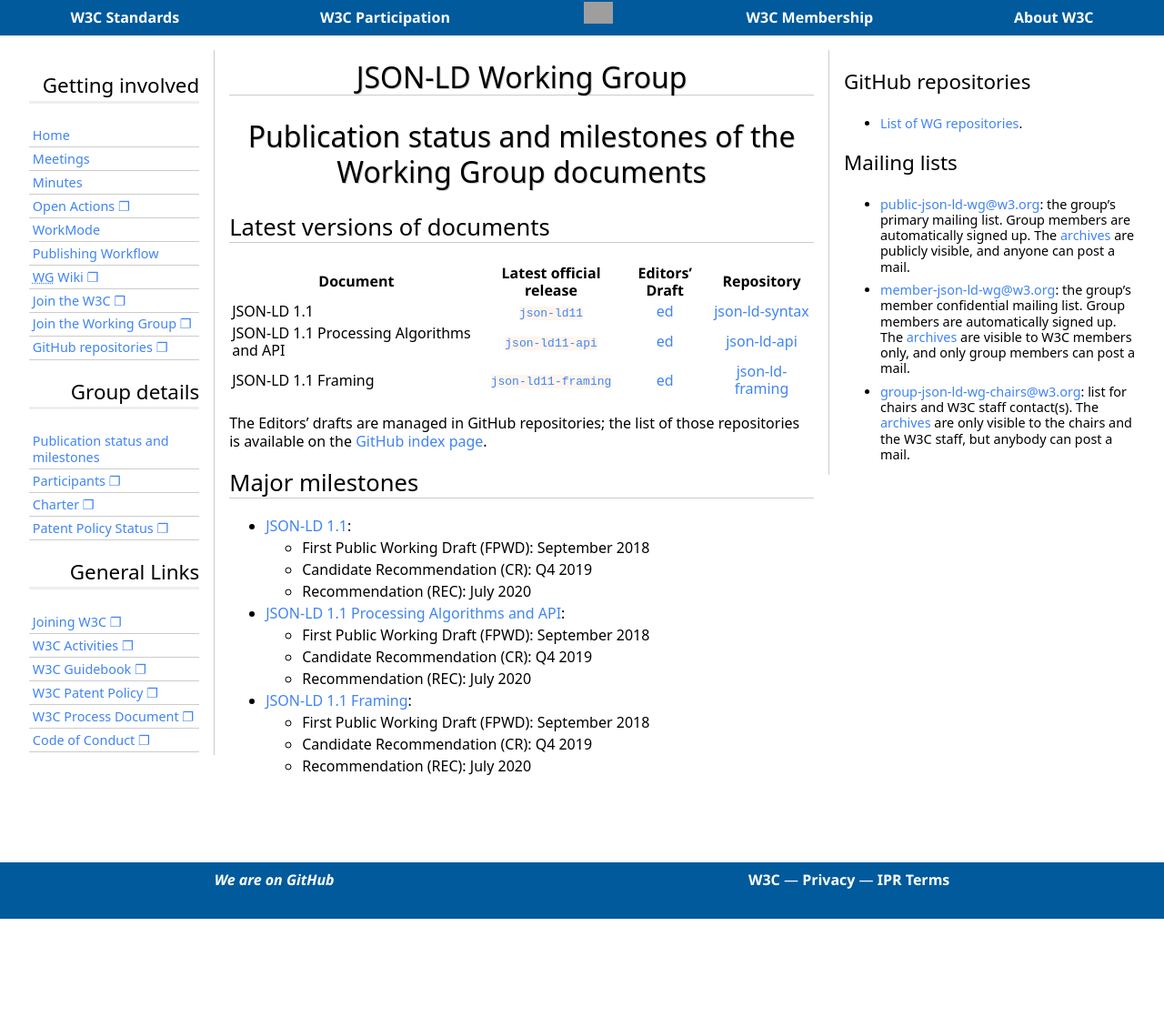
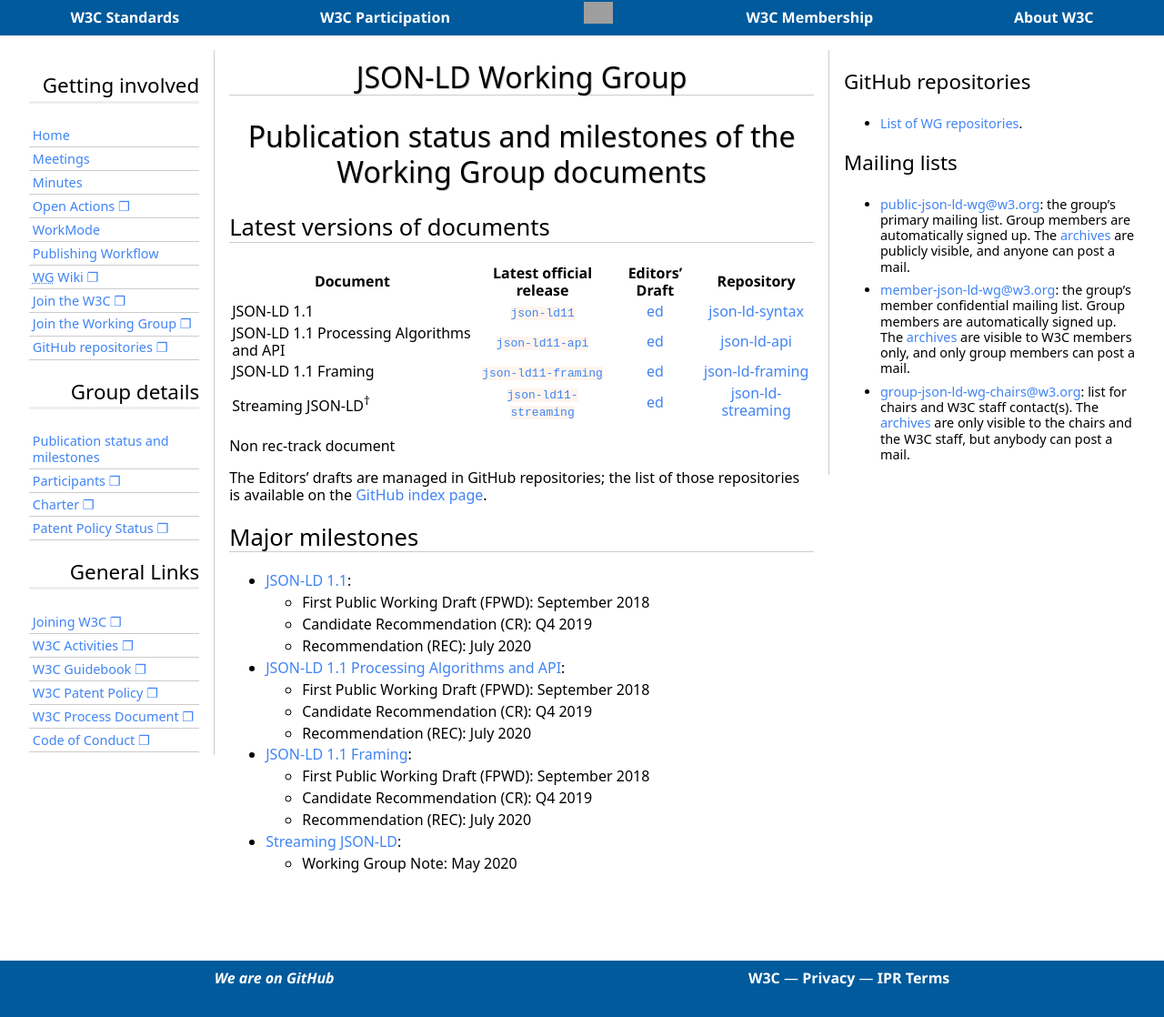
Before and after one commit to w3c/json-ld-wg, a Jekyll site: the page built from PublStatus.md, in a window 1280 px wide. Shown: the whole page at 91% size. Built offline with Jekyll 4.4.1, drawn with Linux system fonts in a browser that asks for light colours; some web fonts are replaced; our own code applies the rules of GitHub Pages for plain Markdown files; before the commit the page ends 1010 px from its top, so only the background shows below that; grey boxes are pictures that could not be loaded.

```diff
--- a/PublStatus.md
+++ b/PublStatus.md
@@ -12,8 +12,11 @@ layout: default
 | JSON-LD 1.1  | [`json-ld11`](https://www.w3.org/TR/json-ld11/) | [ed](https://w3c.github.io/json-ld-syntax/) | [json-ld-syntax](https://github.com/w3c/json-ld-syntax/)                  |
 | JSON-LD 1.1 Processing Algorithms and API  | [`json-ld11-api`](https://www.w3.org/TR/json-ld11-api/) | [ed](https://w3c.github.io/json-ld-api/)          | [json-ld-api](https://github.com/w3c/json-ld-api/)          |
 | JSON-LD 1.1 Framing                    | [`json-ld11-framing`](https://www.w3.org/TR/json-ld11-framing/) | [ed](https://w3c.github.io/json-ld-framing/)          | [json-ld-framing](https://github.com/w3c/json-ld-framing/)                |
+| Streaming JSON-LD<sup>†<sup>  | [`json-ld11-streaming`](https://www.w3.org/TR/json-ld11-streaming/) | [ed](https://w3c.github.io/json-ld-streaming/)          | [json-ld-streaming](https://github.com/w3c/json-ld-streaming/)          |
 {: .zebra}
 
+Non rec-track document
+{: .footer}
 <!-- <div data-apiary="specifications"></div> -->
 
 The Editors’ drafts are managed in GitHub repositories; the list of those repositories is available on the [GitHub index page](https://github.com/search?q=topic%3Ajson-ld-wg+org%3Aw3c&type=Repositories).
@@ -32,3 +35,5 @@ The Editors’ drafts are managed in GitHub repositories; the list of those repo
     * First Public Working Draft (FPWD): September 2018
     * Candidate Recommendation (CR): Q4 2019
     * Recommendation (REC): July 2020
+* [Streaming JSON-LD](https://www.w3.org/TR/json-ld11-streaming/):
+    * Working Group Note: May 2020
--- a/_includes/nav.html
+++ b/_includes/nav.html
@@ -22,7 +22,7 @@
     <ul>
         <li><a href="{{ site.baseurl }}/PublStatus">Publication status and milestones</a></li>
         <li><a rel="external" href="https://www.w3.org/2000/09/dbwg/details?group=107714&amp;public=1&amp;order=org">Participants</a></li>
-        <li><a rel="external" href="https://www.w3.org/2018/03/jsonld-wg-charter.html">Charter</a></li>
+        <li><a rel="external" href="https://www.w3.org/2020/08/json-ld-wg-charter.html">Charter</a></li>
         <li><a rel="external" href="https://www.w3.org/2004/01/pp-impl/107714/status">Patent Policy Status</a></li>
     </ul>
 
--- a/_layouts/home.html
+++ b/_layouts/home.html
@@ -43,8 +43,10 @@
                 JSON-LD Working Group
             </h1>
             <section id="mission">
-                <p>The mission of the JSON-LD Working Group is to update the <a href="https://www.w3.org/TR/2014/REC-json-ld-20140116/">JSON-LD 1.0</a> specifications to address specific usability or technical issues based on the community's experiences, implementer feedback, and requests for new features.</p>
 
+                <p>
+                    The Working Group maintains the JSON-LD specifications (i.e., <a href='https://www.w3.org/TR/json-ld11/'>JSON-LD 1.1</a>, <a href='https://www.w3.org/TR/json-ld11-api/'>JSON-LD 1.1 API</a>, <a href='https://www.w3.org/TR/json-ld11-framing/'>JSON-LD 1.1 Framing</a>) that together provide a JSON format for Linked Open Data to interoperate at web-scale, in a method which is familiar to and usable by web-focused software engineers.
+                </p>
 
                 <p>The Chair of the Working Group is  <a href="mailto:byoung@bigbluehat.com">Benjamin Young</a>  (Wiley). The W3C Staff Contact for the Working Group is <a href="mailto:ivan@w3.org">Ivan Herman</a>. The group is chartered until the 15th of June, 2020.</p>
             </section>
```
Also changed, not shown: Meetings/index.md (+3 -2 lines), assets/css/style-extras.css (+10 -0 lines), index.md (+1 -1 lines).
